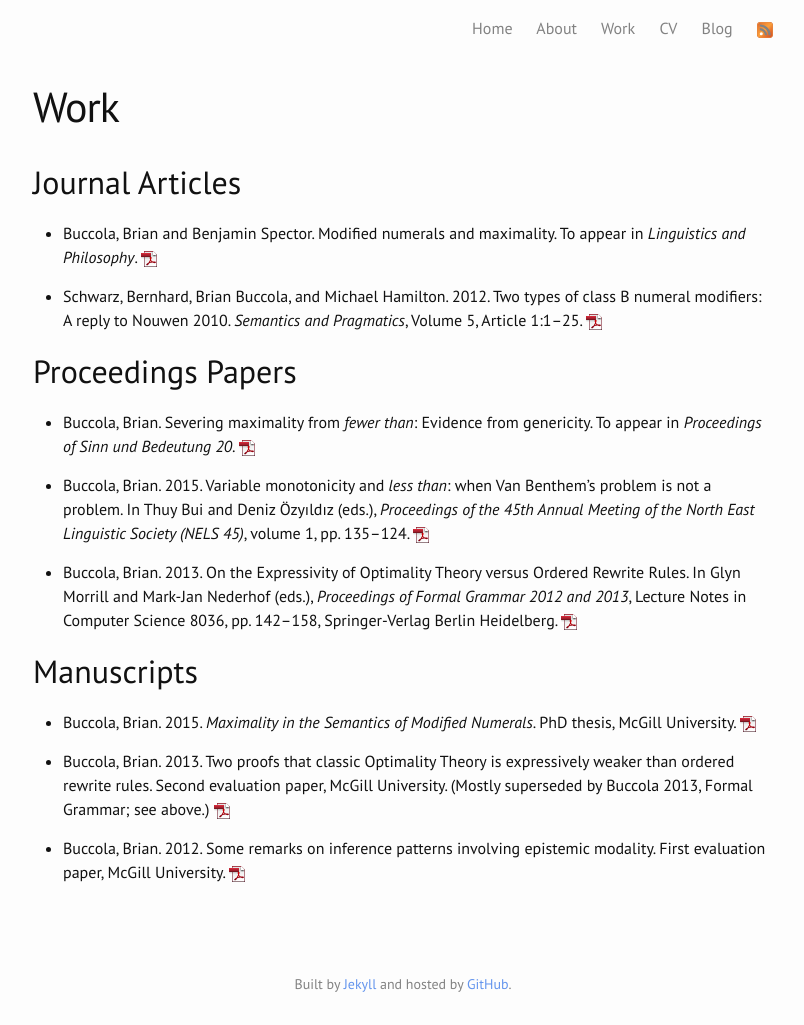
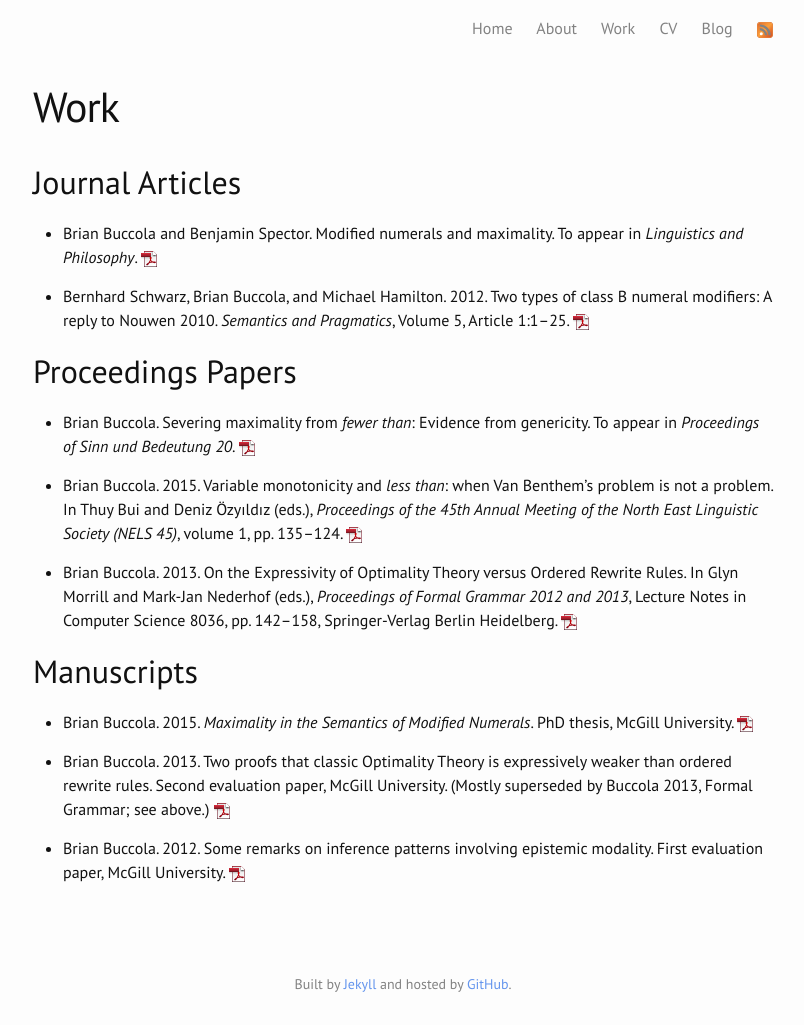
Before and after one commit to brianbuccola/brianbuccola.github.io, a Jekyll site: the page built from work.md, in a window 1280 px wide. Shown: the whole page, without its empty margins (237-1041 px from the left). Built offline with Jekyll 4.4.1, drawn with Linux system fonts in a browser that asks for light colours; some web fonts are replaced.

Commit message:
change 'Last, First' -> 'First Last'

```diff
--- a/work.md
+++ b/work.md
@@ -7,10 +7,10 @@ redirect_from: /research.html
 
 ## Journal Articles
 
-- Buccola, Brian and Benjamin Spector. Modified numerals and maximality. To
+- Brian Buccola and Benjamin Spector. Modified numerals and maximality. To
   appear in *Linguistics and Philosophy*. [![pdf][]][l&p]
 
-- Schwarz, Bernhard, Brian Buccola, and Michael Hamilton. 2012. Two types of
+- Bernhard Schwarz, Brian Buccola, and Michael Hamilton. 2012. Two types of
   class B numeral modifiers: A reply to Nouwen 2010. *Semantics and
   Pragmatics*, Volume 5, Article 1:1--25. [![pdf][]][semprag]
 
@@ -19,16 +19,16 @@ redirect_from: /research.html
 
 ## Proceedings Papers
 
-- Buccola, Brian. Severing maximality from *fewer than*: Evidence
-  from genericity. To appear in *Proceedings of Sinn und Bedeutung 20*.
+- Brian Buccola. Severing maximality from *fewer than*: Evidence from
+  genericity. To appear in *Proceedings of Sinn und Bedeutung 20*.
   [![pdf][]][sub20]
 
-- Buccola, Brian. 2015. Variable monotonicity and *less than*: when Van
+- Brian Buccola. 2015. Variable monotonicity and *less than*: when Van
   Benthem's problem is not a problem. In Thuy Bui and Deniz Özyıldız (eds.),
   *Proceedings of the 45th Annual Meeting of the North East Linguistic Society
   (NELS 45)*, volume 1, pp. 135--124. [![pdf][]][nels45]
 
-- Buccola, Brian. 2013. On the Expressivity of Optimality Theory versus Ordered
+- Brian Buccola. 2013. On the Expressivity of Optimality Theory versus Ordered
   Rewrite Rules. In Glyn Morrill and Mark-Jan Nederhof (eds.), *Proceedings of
   Formal Grammar 2012 and 2013*, Lecture Notes in Computer Science 8036, pp.
   142--158, Springer-Verlag Berlin Heidelberg. [![pdf][]][fg]
@@ -39,15 +39,15 @@ redirect_from: /research.html
 
 ## Manuscripts
 
-- Buccola, Brian. 2015. *Maximality in the Semantics of Modified Numerals*. PhD
+- Brian Buccola. 2015. *Maximality in the Semantics of Modified Numerals*. PhD
   thesis, McGill University. [![pdf][]][diss]
 
-- Buccola, Brian. 2013. Two proofs that classic Optimality Theory is
+- Brian Buccola. 2013. Two proofs that classic Optimality Theory is
   expressively weaker than ordered rewrite rules. Second evaluation paper,
   McGill University. (Mostly superseded by Buccola 2013, Formal Grammar; see
   above.) [![pdf][]][eval2]
 
-- Buccola, Brian. 2012. Some remarks on inference patterns involving epistemic
+- Brian Buccola. 2012. Some remarks on inference patterns involving epistemic
   modality. First evaluation paper, McGill University. [![pdf][]][eval1]
 
 [diss]: /files/buccola2015diss.pdf
```
